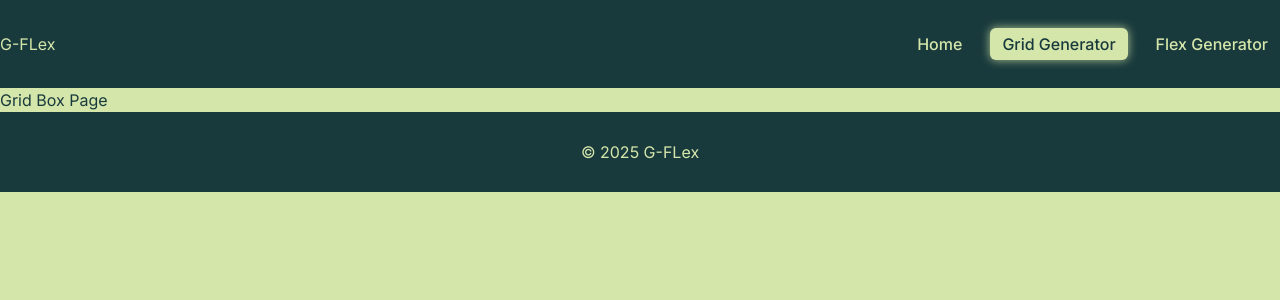
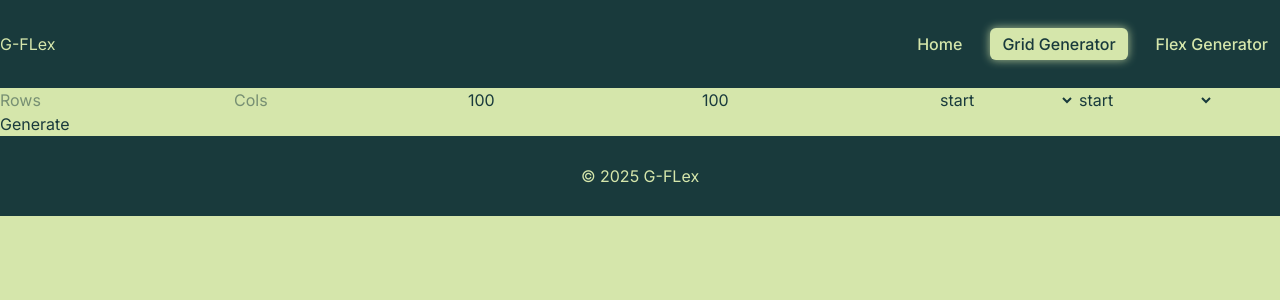
Before and after one commit to Lumica-Melani/Layout-generator, a React (Vite) app: page /grid in a window 1280 px wide. Shown: the top 300 px of the page. Built offline with nearby package versions, Linux system fonts and the light colour scheme.

Commit message:
Feat: Home page created, started grid box generator

```diff
--- a/src/components/GridCode.jsx
+++ b/src/components/GridCode.jsx
@@ -0,0 +1,76 @@
+export default function GridCode({ config }) {
+  const {
+    rows,
+    cols,
+    gap,
+    itemWidth,
+    itemHeight,
+    justifyContent,
+    alignContent,
+    padding,
+    bgColor,
+    border,
+    shadow,
+  } = config;
+
+  const cellCount = rows * cols;
+  const cells = Array.from({ length: cellCount });
+
+  const cssCode = `
+.grid {
+  display: grid;
+  grid-template-columns: repeat(${cols}, ${itemWidth}px);
+  gap: ${gap}px;
+  justify-content: ${justifyContent};
+  align-content: ${alignContent};
+}
+
+.grid-item {
+  width: ${itemWidth}px;
+  height: ${itemHeight}px;
+  padding: ${padding}px;
+  background-color: ${bgColor};
+  ${border ? "border: 1px solid #193A3C;" : ""}
+  ${shadow ? "box-shadow: 0 4px 10px rgba(0,0,0,0.15);" : ""}
+}
+`.trim();
+
+  return (
+    <section className="mt-8 space-y-6">
+      {/* Grid Preview */}
+      <div
+        style={{
+          display: "grid",
+          gridTemplateColumns: `repeat(${cols}, ${itemWidth}px)`,
+          gap: `${gap}px`,
+          justifyContent,
+          alignContent,
+        }}
+      >
+        {cells.map((_, index) => (
+          <div
+            key={index}
+            style={{
+              width: `${itemWidth}px`,
+              height: `${itemHeight}px`,
+              padding: `${padding}px`,
+              backgroundColor: bgColor,
+              border: border ? "1px solid #193A3C" : "none",
+              boxShadow: shadow ? "0 4px 10px rgba(0,0,0,0.15)" : "none",
+              display: "flex",
+              alignItems: "center",
+              justifyContent: "center",
+            }}
+          >
+            {index + 1}
+          </div>
+        ))}
+      </div>
+
+      {/* CSS Output */}
+      <pre className="bg-gray-100 p-4 rounded overflow-x-auto text-sm">
+        {cssCode}
+      </pre>
+    </section>
+  );
+}
--- a/src/components/GridControls.jsx
+++ b/src/components/GridControls.jsx
@@ -0,0 +1,57 @@
+export default function GridControls({ controls, onChange, onGenerate }) {
+  return (
+    <div>
+      <input
+        type="number"
+        value={controls.rows}
+        onChange={(e) => onChange("rows", e.target.value)}
+        placeholder="Rows"
+      />
+      <input
+        type="number"
+        value={controls.cols}
+        onChange={(e) => onChange("cols", e.target.value)}
+        placeholder="Cols"
+      />
+      <input
+        type="number"
+        value={controls.itemWidth}
+        onChange={(e) => onChange("itemWidth", e.target.value)}
+        placeholder="Item width (px)"
+      />
+
+      <input
+        type="number"
+        value={controls.itemHeight}
+        onChange={(e) => onChange("itemHeight", e.target.value)}
+        placeholder="Item height (px)"
+      />
+
+      <select
+        value={controls.justifyContent}
+        onChange={(e) => onChange("justifyContent", e.target.value)}
+      >
+        <option value="start">start</option>
+        <option value="center">center</option>
+        <option value="end">end</option>
+        <option value="space-between">space-between</option>
+        <option value="space-around">space-around</option>
+        <option value="space-evenly">space-evenly</option>
+      </select>
+
+      <select
+        value={controls.alignContent}
+        onChange={(e) => onChange("alignContent", e.target.value)}
+      >
+        <option value="start">start</option>
+        <option value="center">center</option>
+        <option value="end">end</option>
+        <option value="space-between">space-between</option>
+        <option value="space-around">space-around</option>
+        <option value="space-evenly">space-evenly</option>
+      </select>
+
+      <button onClick={onGenerate}>Generate</button>
+    </div>
+  );
+}
--- a/src/pages/GridGenerator.jsx
+++ b/src/pages/GridGenerator.jsx
@@ -1,7 +1,60 @@
-import Layout from "../components/Layout";
+import { useState } from "react";
+import GridControls from "../components/GridControls";
+import GridCode from "../components/GridCode";
 
 function GridGenerator() {
-  return <p>Grid Box Page</p>;
+  const [controls, setControls] = useState({
+    rows: "",
+    cols: "",
+    gap: 8,
+
+    itemWidth: 100,
+    itemHeight: 100,
+
+    justifyContent: "start",
+    alignContent: "start",
+
+    padding: 8,
+    bgColor: "#D5E6AB",
+    border: true,
+    shadow: false,
+  });
+
+  const [gridConfig, setGridConfig] = useState(null);
+
+  function updateControls(name, value) {
+    setControls((prev) => ({
+      ...prev,
+      [name]: value,
+    }));
+  }
+
+  function handleGenerate() {
+    setGridConfig({
+      rows: Number(controls.rows),
+      cols: Number(controls.cols),
+      gap: controls.gap,
+      padding: controls.padding,
+      itemWidth: controls.itemWidtht,
+      itemHeight: controls.itemHeight,
+      justifyContent: controls.justifyContent,
+      alignContent: controls.alignContent,
+      bgColor: controls.bgColor,
+      border: controls.border,
+      shadow: controls.shadow,
+    });
+  }
+
+  return (
+    <>
+      <GridControls
+        controls={controls}
+        onChange={updateControls}
+        onGenerate={handleGenerate}
+      />
+      {gridConfig && <GridCode config={gridConfig} />}
+    </>
+  );
 }
 
 export default GridGenerator;
```
Also changed, not shown: src/components/GridPreview.jsx (deleted).
